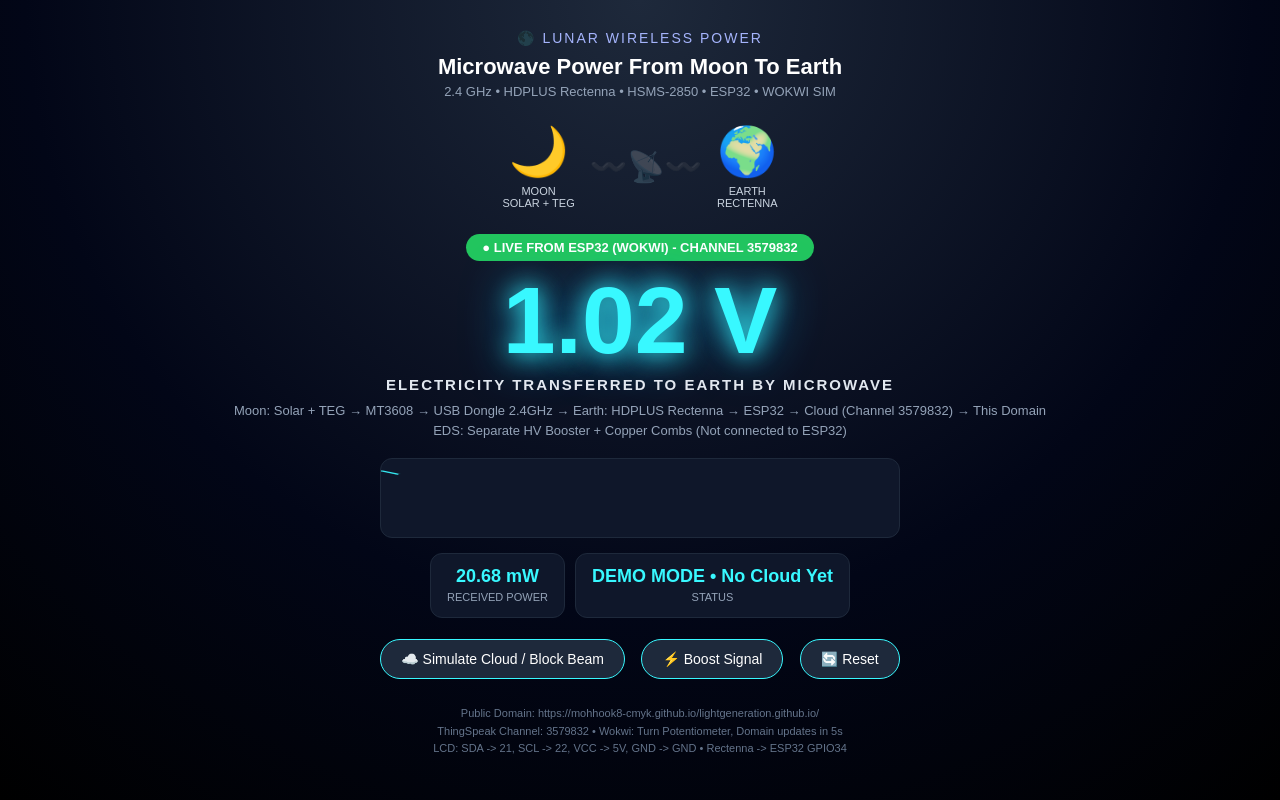
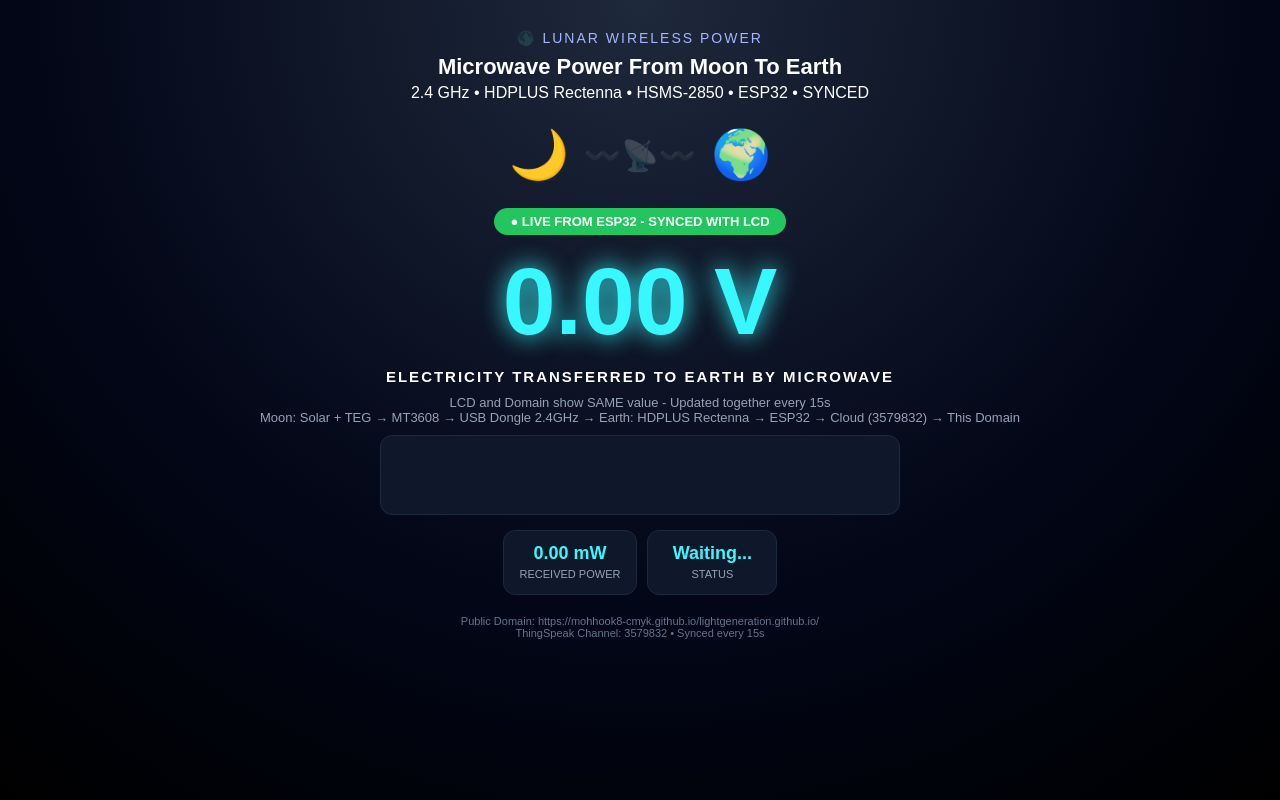
Before and after one commit to mohhook8-cmyk/lightgeneration.github.io, a plain HTML site: page index.html in a window 1280 px wide. Drawn offline with Linux system fonts and the light colour scheme; no server answers.

Commit message:
Update index.html

```diff
--- a/index.html
+++ b/index.html
@@ -3,7 +3,7 @@
 <head>
 <meta charset="UTF-8">
 <meta name="viewport" content="width=device-width, initial-scale=1.0">
-<title>LUNAR WIRELESS POWER - 2.4GHz Microwave Transfer</title>
+<title>LUNAR WIRELESS POWER</title>
 <style>
 *{margin:0;padding:0;box-sizing:border-box}
 body{background:radial-gradient(circle at 50% 0%, #1e293b 0%, #020617 60%, #000 100%);color:white;font-family:Arial,sans-serif;text-align:center;min-height:100vh;padding:20px}
@@ -13,89 +13,53 @@ body{background:radial-gradient(circle at 50% 0%, #1e293b 0%, #020617 60%, #000
 .transfer{display:flex;align-items:center;justify-content:center;gap:15px;margin:25px 0;font-size:48px}
 .beam{font-size:30px;animation:pulse 1s infinite;color:#38f8ff}
 @keyframes pulse{0%{opacity:.2}50%{opacity:1}100%{opacity:.2}}
-.label-moon,.label-earth{font-size:11px;color:#cbd5e1;display:block;margin-top:5px}
 .live{display:inline-block;background:#22c55e;color:white;padding:6px 16px;border-radius:20px;font-size:13px;font-weight:bold}
-.live-dot{animation:blink 1s infinite}
-@keyframes blink{0%{opacity:1}50%{opacity:.3}100%{opacity:1}}
-#big{font-size:95px;font-weight:900;color:#38f8ff;text-shadow:0 0 25px #38f8ff,0 0 50px #0ea5e9;margin:12px 0 2px;line-height:1}
-#label{font-size:15px;letter-spacing:2px;color:#e2e8f0;font-weight:bold;margin:8px 0}
-#sub{font-size:13px;color:#94a3b8;margin:6px 0 18px;line-height:1.5}
+#big{font-size:95px;font-weight:900;color:#38f8ff;text-shadow:0 0 25px #38f8ff;margin:12px 0}
+#label{font-size:15px;letter-spacing:2px;font-weight:bold}#sub{font-size:13px;color:#94a3b8;margin:10px 0}
 canvas{width:92%;max-width:520px;height:80px;background:#0f172a;border-radius:12px;border:1px solid #1e293b;margin:10px auto;display:block}
 .boxes{display:flex;justify-content:center;gap:10px;flex-wrap:wrap;margin:15px 0}
 .box{background:#0f172a;border:1px solid #1e293b;border-radius:12px;padding:12px 16px;min-width:130px}
-.box b{display:block;font-size:18px;color:#38f8ff}
-.box span{font-size:11px;color:#94a3b8}
-button{background:#1e293b;color:white;border:1px solid #38f8ff;padding:11px 20px;border-radius:25px;margin:6px;cursor:pointer;font-size:14px}
-button:hover{background:#38f8ff;color:#020617}
-.footer{font-size:11px;color:#64748b;margin-top:20px;line-height:1.6}
+.box b{display:block;font-size:18px;color:#38f8ff}.box span{font-size:11px;color:#94a3b8}
+.footer{font-size:11px;color:#64748b;margin-top:20px}
 </style>
 </head>
 <body>
 <div class="top">🌑 LUNAR WIRELESS POWER</div>
 <div class="title">Microwave Power From Moon To Earth</div>
-<div class="subtitle">2.4 GHz &bull; HDPLUS Rectenna &bull; HSMS-2850 &bull; ESP32 &bull; WOKWI SIM</div>
-<div class="transfer">
-  <div>🌙<span class="label-moon">MOON<br>SOLAR + TEG</span></div>
-  <div class="beam">〰️📡〰️</div>
-  <div>🌍<span class="label-earth">EARTH<br>RECTENNA</span></div>
-</div>
-<div><span class="live"><span class="live-dot">●</span> LIVE FROM ESP32 (WOKWI) - CHANNEL 3579832</span></div>
+<div>2.4 GHz &bull; HDPLUS Rectenna &bull; HSMS-2850 &bull; ESP32 &bull; SYNCED</div>
+<div class="transfer"><div>🌙</div><div class="beam">〰️📡〰️</div><div>🌍</div></div>
+<div><span class="live">● LIVE FROM ESP32 - SYNCED WITH LCD</span></div>
 <div id="big">0.00 V</div>
 <div id="label">ELECTRICITY TRANSFERRED TO EARTH BY MICROWAVE</div>
-<div id="sub">Moon: Solar + TEG &rarr; MT3608 &rarr; USB Dongle 2.4GHz &rarr; Earth: HDPLUS Rectenna &rarr; ESP32 &rarr; Cloud (Channel 3579832) &rarr; This Domain<br>EDS: Separate HV Booster + Copper Combs (Not connected to ESP32)</div>
+<div id="sub">LCD and Domain show SAME value - Updated together every 15s<br>Moon: Solar + TEG &rarr; MT3608 &rarr; USB Dongle 2.4GHz &rarr; Earth: HDPLUS Rectenna &rarr; ESP32 &rarr; Cloud (3579832) &rarr; This Domain</div>
 <canvas id="wave"></canvas>
 <div class="boxes">
-  <div class="box"><b id="power">0.00 mW</b><span>RECEIVED POWER</span></div>
-  <div class="box"><b id="status">Connecting...</b><span>STATUS</span></div>
+<div class="box"><b id="power">0.00 mW</b><span>RECEIVED POWER</span></div>
+<div class="box"><b id="status">Connecting...</b><span>STATUS</span></div>
 </div>
-<button onclick="simulateBlock()">☁️ Simulate Cloud / Block Beam</button>
-<button onclick="simulateBoost()">⚡ Boost Signal</button>
-<button onclick="location.reload()">🔄 Reset</button>
-<div class="footer">
-  Public Domain: https://mohhook8-cmyk.github.io/lightgeneration.github.io/<br>
-  ThingSpeak Channel: 3579832 &bull; Wokwi: Turn Potentiometer, Domain updates in 5s<br>
-  LCD: SDA -> 21, SCL -> 22, VCC -> 5V, GND -> GND &bull; Rectenna -> ESP32 GPIO34
-</div>
+<div class="footer">Public Domain: https://mohhook8-cmyk.github.io/lightgeneration.github.io/<br>ThingSpeak Channel: 3579832 &bull; Synced every 15s</div>
 <script>
 const CHANNEL_ID = "3579832";
 const READ_API_KEY = "SO6DS5R2K4B4PXSV";
-let data = [];
-let ctx = document.getElementById('wave').getContext('2d');
-let demoMode = false;
-let demoVoltage = 0;
+let data=[];let ctx=document.getElementById('wave').getContext('2d');
 async function update(){
-  if(demoMode){
-    showData(demoVoltage, demoVoltage*demoVoltage/50*1000, "DEMO • " + new Date().toLocaleTimeString());
-    return;
-  }
   try{
     let r = await fetch(`https://api.thingspeak.com/channels/${CHANNEL_ID}/feeds/last.json?api_key=${READ_API_KEY}&t=${Date.now()}`);
     let j = await r.json();
     let v = parseFloat(j.field1) || 0;
     let p = parseFloat(j.field2) || 0;
-    showData(v, p, 'LIVE • Channel 3579832 • ' + new Date(j.created_at).toLocaleTimeString());
-  }catch(e){
-    document.getElementById('status').innerText = 'Waiting for Wokwi... (Demo)';
-    let demoV = 0.8 + Math.random()*0.6;
-    showData(demoV, demoV*demoV/50*1000, 'DEMO MODE • No Cloud Yet');
-  }
+    // FIX: Round to 2 decimals same as LCD
+    v = Math.round(v*100)/100; p = Math.round(p*100)/100;
+    document.getElementById('big').innerText = v.toFixed(2) + ' V';
+    document.getElementById('power').innerText = p.toFixed(2) + ' mW';
+    document.getElementById('status').innerText = 'SYNCED WITH LCD • ' + new Date(j.created_at).toLocaleTimeString();
+    data.push(v); if(data.length>50) data.shift();
+    ctx.clearRect(0,0,520,80); ctx.strokeStyle='#38f8ff'; ctx.lineWidth=2; ctx.beginPath();
+    data.forEach((val,i)=>{let y=70-val*40; if(i==0)ctx.moveTo(i*10,y);else ctx.lineTo(i*10,y)}); ctx.stroke();
+  }catch(e){ document.getElementById('status').innerText='Waiting...'; }
 }
-function showData(v, p, statusText){
-  document.getElementById('big').innerText = v.toFixed(2) + ' V';
-  document.getElementById('power').innerText = p.toFixed(2) + ' mW';
-  document.getElementById('status').innerText = statusText;
-  data.push(v); if(data.length>50) data.shift();
-  ctx.clearRect(0,0,520,80);
-  ctx.strokeStyle='#38f8ff'; ctx.lineWidth=2; ctx.beginPath();
-  data.forEach((val,i)=>{
-    let y = 70 - val*40;
-    if(i==0) ctx.moveTo(i*10, y); else ctx.lineTo(i*10, y);
-  });
-  ctx.stroke();
-}
-function simulateBlock(){ demoMode = true; demoVoltage = 0; }
-function simulateBoost(){ demoMode = true; demoVoltage = 1.50; }
-setInterval(update, 5000);
+// FIX: Fetch every 15s to match Wokwi + ThingSpeak limit
+setInterval(update, 15000);
 update();
 </script>
 </body>
```
